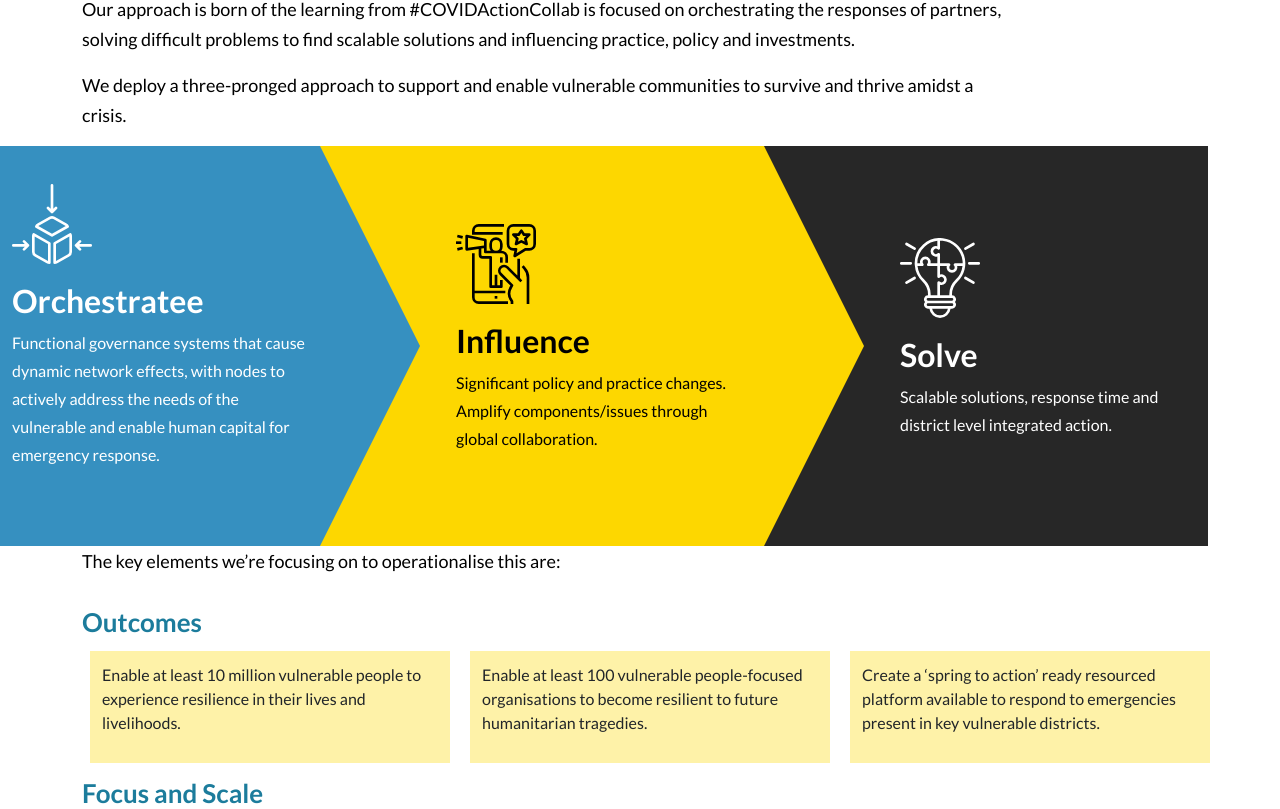
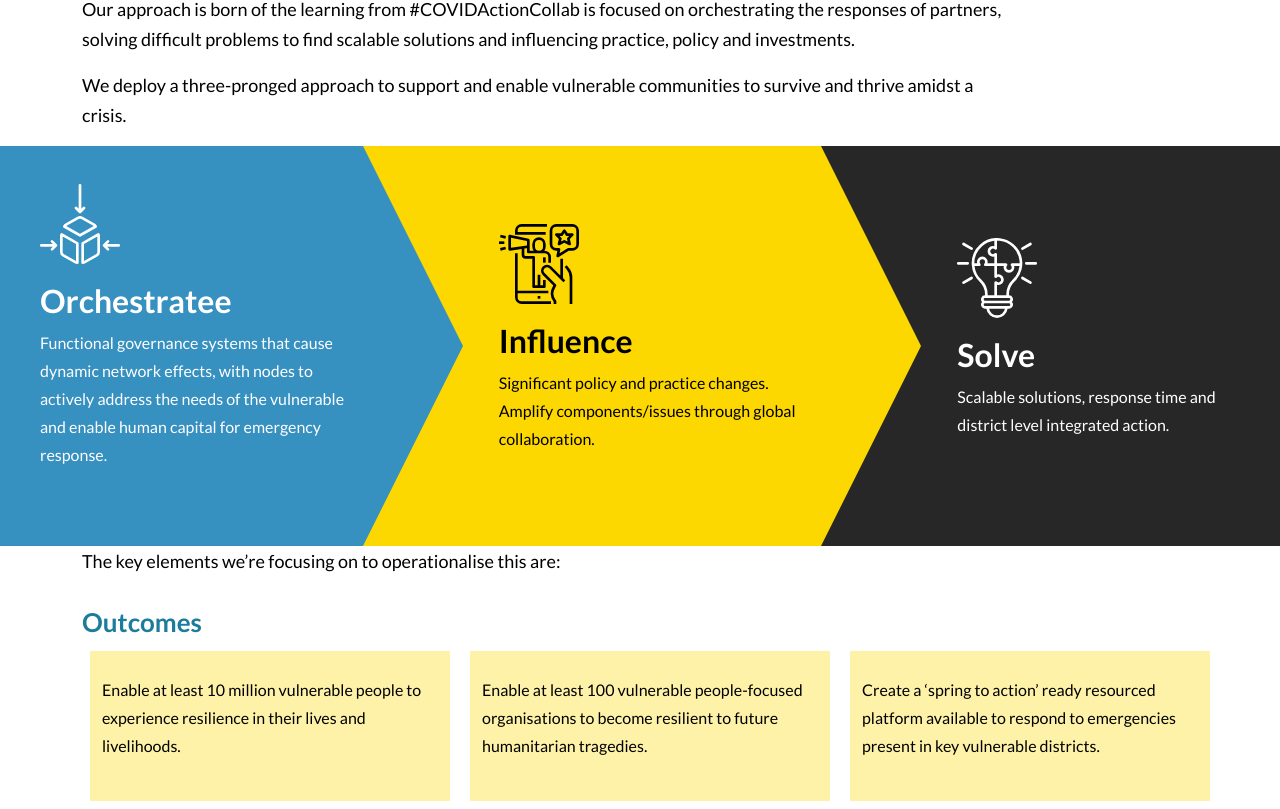
Before and after one commit to nitjsr12/communityactioncollab, a Next.js app: page /action in a window 1280 px wide. Shown: the part 931-1740 px from the top of the page. Built offline with nearby package versions, Linux system fonts and the light colour scheme.

Commit message:
mob menu

```diff
--- a/app/action/ActionComponent/Bodyaction.js
+++ b/app/action/ActionComponent/Bodyaction.js
@@ -24,11 +24,10 @@ function Bodyaction()  {
             </Col>
 
           </row>
-
          </Container>
-         <Container fluid className="">
-  <Row className='b-action'>
-<Col sm={12} lg={3} className="sec-1 align-items-center d-flex ">
+         <Container fluid>
+<Row className='b-action d-flex flex-column flex-md-row'>
+<Col className="sec-1 align-items-center d-flex  ">
 <div className="c-action" >
 <Image src="/images/015-Build-Blockchain.svg" width={80} height={80} className=''/>
   <div className="card-body pt-3">
@@ -37,10 +36,10 @@ function Bodyaction()  {
   </div>
 </div>
 </Col>
-<Col lg={1} className='triangle-right d-none d-mb-block  d-lg-block'>
+<Col lg={1} className='triangle-right  d-none d-lg-block d-md-block'>
 
 </Col>
-<Col  sm={12} lg={3} className="sec-2  align-items-center d-flex  ">
+<Col className="sec-2  align-items-center d-flex  ">
 <div class="c-action" >
 <Image src="/images/influencer.svg" width={80} height={80} />
   <div class="card-body pt-3">
@@ -49,11 +48,11 @@ function Bodyaction()  {
   </div>
 </div>
 </Col>
-<Col lg={1} className='triangle-right-1 d-none d-mb-block  d-lg-block'>
+<Col lg={1} className='triangle-right-1 d-none d-lg-block d-md-block'>
 
 </Col>
 
-<Col sm={12} lg={3} className="sec-3  align-items-center d-flex ">
+<Col className="sec-3  align-items-center d-flex ">
 <div class="c-action" >
 <Image src="/images/business-and-finance.svg" width={80} height={80} />
   <div class="card-body pt-3">
@@ -64,7 +63,6 @@ function Bodyaction()  {
 
 </Col>
 </Row>
-
 </Container>
 <Container>
   <Row>
@@ -76,18 +74,18 @@ function Bodyaction()  {
     </Col>
   </Row>
   <Row>
-        <Col sm className='outcomebox'>
-          <p>
+        <Col sm className='outcomebox  d-flex align-items-center'>
+          <p className='p_outcomes'>
           Enable at least 10 million vulnerable people to experience resilience in their lives and livelihoods.
           </p>
         </Col>
-        <Col  sm className='outcomebox' >
-          <p>
+        <Col  sm className='outcomebox d-flex align-items-center' >
+          <p className='p_outcomes' >
           Enable at least 100 vulnerable people-focused organisations to become resilient to future humanitarian tragedies.
           </p>
         </Col>
-        <Col sm className='outcomebox'>
-          <p>
+        <Col sm className='outcomebox d-flex align-items-center'>
+          <p className='p_outcomes'>
           Create a ‘spring to action’ ready resourced platform available to respond to emergencies present in key vulnerable districts.
           </p>
         </Col>
--- a/app/globals.css
+++ b/app/globals.css
@@ -27,9 +27,12 @@ nav.cac_main {
     color: #000 !important;
     background-color: #fdd800!important;
     border-radius: 10px 10px 10px 10px!important;
+    padding: 12px 20px!important;
 }
 
-
+.card_missoin {
+  height: 200px!important;
+}
 .cac-banner {
   height: 700px!important;
 }
@@ -133,6 +136,7 @@ ul.slick-dots {
   background:#3690C0;
   height: 400px;
   position: relative;
+  padding-left: 40px!important;
 }
 .o-title{
   color: #fff;
@@ -294,7 +298,6 @@ p.p-text {
     background-repeat: no-repeat;
     background-size: cover;
     height: 400px;
-    width: 50%;
 }
 .Partner-With-Us-1{
   background-color: #1c7c9c;;
@@ -304,7 +307,7 @@ p.p-text {
     height: 400px;
     padding: 80px;
     padding-left: 30px!important;
-    width: 50%;
+
 }
 h2.t-partner {
   color: #fff!important;
@@ -345,10 +348,10 @@ p.p-partner {
   transform: translateX(-50%);
   text-align: center;
   color: #fff;
-  padding: 20px;
+  padding-top: 60px;
   background-image: linear-gradient(90deg, #1C7C9CF0 28%, #FD9C00E0 91%);
   width: 100%;
-  height: 200px;
+  height: 300px;
 }
 
 .btn-partner{
@@ -364,6 +367,7 @@ p.p-partner {
     border-width: 1px!important;
     border-color: #fff!important;
     border-radius: 10px 10px 10px 10px!important;
+    padding: 14px 30px!important;
 }
 .volunteer{
     background-image: url(https://communityactioncollab.org/wp-content/uploads/2023/07/Highcompressed_1626601023.png);
@@ -387,7 +391,7 @@ p.p-partner {
 .increment-impact {
   color: #FFFFFF;
   font-family: "Bebas Neue", Sans-serif;
-  font-size: 49px;
+  font-size: 57px;
   font-weight: 700;
   text-shadow: 0px 4px 0px #000000;
 }
@@ -549,10 +553,10 @@ p.p-about {
   padding: 20px;
   background-color: #fff;
   border-radius: 5px 5px 0 0;
-  color: #1c7c9c;
-    font-family: lato,Sans-serif;
-    font-size: 16px;
-    letter-spacing: .8px;
+  color: #1c7c9c!important;
+   font-family: lato,Sans-serif!important;
+  font-size: 16px!important;
+  letter-spacing: .8px!important;
     margin-top: -58px!important;
 }
 
@@ -726,10 +730,17 @@ button.b-shilp a {
   color: #fff;
   text-decoration: none;
 }
-.outcomebox {
-  background-color: #FEF2A8;
-  padding: 12px;
-  margin-left: 20px;
+
+  .outcomebox {
+    background-color: #FEF2A8;
+    margin-left: 20px;
+    height: 150px;
+}
+.p_outcomes {
+  color: #000000!important;
+  font-family: "Lato", Sans-serif;
+  font-size: 16px!important;
+  line-height: 28px!important;
 }
 
 .impact-banner-bg{
@@ -872,6 +883,7 @@ label.label-style {
     position: absolute!important;
     left: 114px!important;
     margin-top: -37px!important;
+
 }
 
 
@@ -914,6 +926,25 @@ label.label-style {
   margin-top: 9px;
   position: absolute;
   left: 143px;
+}
+.content {
+  position: absolute;
+  bottom: 0%;
+  left: 50%;
+  transform: translateX(-50%);
+  text-align: center;
+  color: #fff;
+  padding-top: 20px;
+  background-image: linear-gradient(90deg, #1C7C9CF0 28%, #FD9C00E0 91%);
+  width: 100%;
+  height: 300px;
+}
+.increment-impact {
+  color: #FFFFFF;
+  font-family: "Bebas Neue", Sans-serif;
+  font-size: 30px!important;
+  font-weight: 700;
+  text-shadow: 0px 4px 0px #000000;
 }
 .w-100 {
   width: 100%;
--- a/app/impact/Ourimpact/Blog.js
+++ b/app/impact/Ourimpact/Blog.js
@@ -60,9 +60,8 @@ const Blog = () => {
   return (
     <Container>
       <Row>
+      <Col className="in-section d-lg-block d-none" lg={3} >
 
-
-      <Col className="in-section" lg={3}>
                   <h3>IN THE SECTION</h3>
                   <Tab.Container id="vertical-tabs-example" defaultActiveKey="home">
       <Nav variant="" className="flex-column tab-about">
@@ -70,6 +69,7 @@ const Blog = () => {
       {category.map((item) => (
            <div key={item.id}>
            <Nav.Item >
+           <Nav.Link   className="t-tab" eventKey="home" href="/impact">All Communities</Nav.Link>
            <Button  className="t-tab" dangerouslySetInnerHTML={{__html:item.name}}
            onClick={() => handleTabClick(item.id)}
            />
--- a/app/shilp/shilp/Shilpdetails.js
+++ b/app/shilp/shilp/Shilpdetails.js
@@ -124,7 +124,7 @@ const CardList = () => {
                <p>In order to fulfil the ongoing information and knowledge requirements and needs of the organisations, the Resource Hub is an online repository – ‘ready-to-use’ information and knowledge artefacts, that you will find useful, as you strengthen your organisations and your leadership teams.</p>
                <p>The resource hub consists of self help resources such as tools, articles, frameworks, guidelines, etc., that you can access and share with others too.</p>
                <p>The resources that you will find here are a collection of created and curated artefacts from within and outside the Catalyst Group of companies.</p> </div>
-               <button className="btn" >KNOW MORE</button>
+               <button className="btn " >KNOW MORE</button>
           </Col>
         </Row>
       </Container>
--- a/component/HomePage/HomeCTA.js
+++ b/component/HomePage/HomeCTA.js
@@ -4,6 +4,7 @@ import React from 'react'
 import {Row, Col, Container} from 'react-bootstrap'
 import Image from 'next/image'
 import { images } from '@/next.config'
+import { Link } from 'react-bootstrap-icons'
 
 function HomeCTA() {
   return (
@@ -18,7 +19,7 @@ function HomeCTA() {
             <p>
             Taking the legacy of #COVIDActionCollab forward, Community Action Collab orchestrates and influences the actions and decisions of its partners, the Government and other alliances, enabling them to solve issues affecting 10 million vulnerable people and ensuring they access critical livelihood, health, social protection and climate impact solutions.
             </p>
-            <button className="btn b-cta">find out more</button>
+            <button className="btn b-cta"> <Link href='/about'> find out more</Link></button>
             </Col>
             <Col lg={4} className='women-img'>
             <Image src="/images/women.png" width={400} height={550}/>
```
Also changed, not shown: app/about/abouComponent/Ourvision.js (+4 -4 lines), app/impact/Ourimpact/Banner.js (+9 -8 lines), component/HomePage/JoinUs.js (+7 -6 lines).
